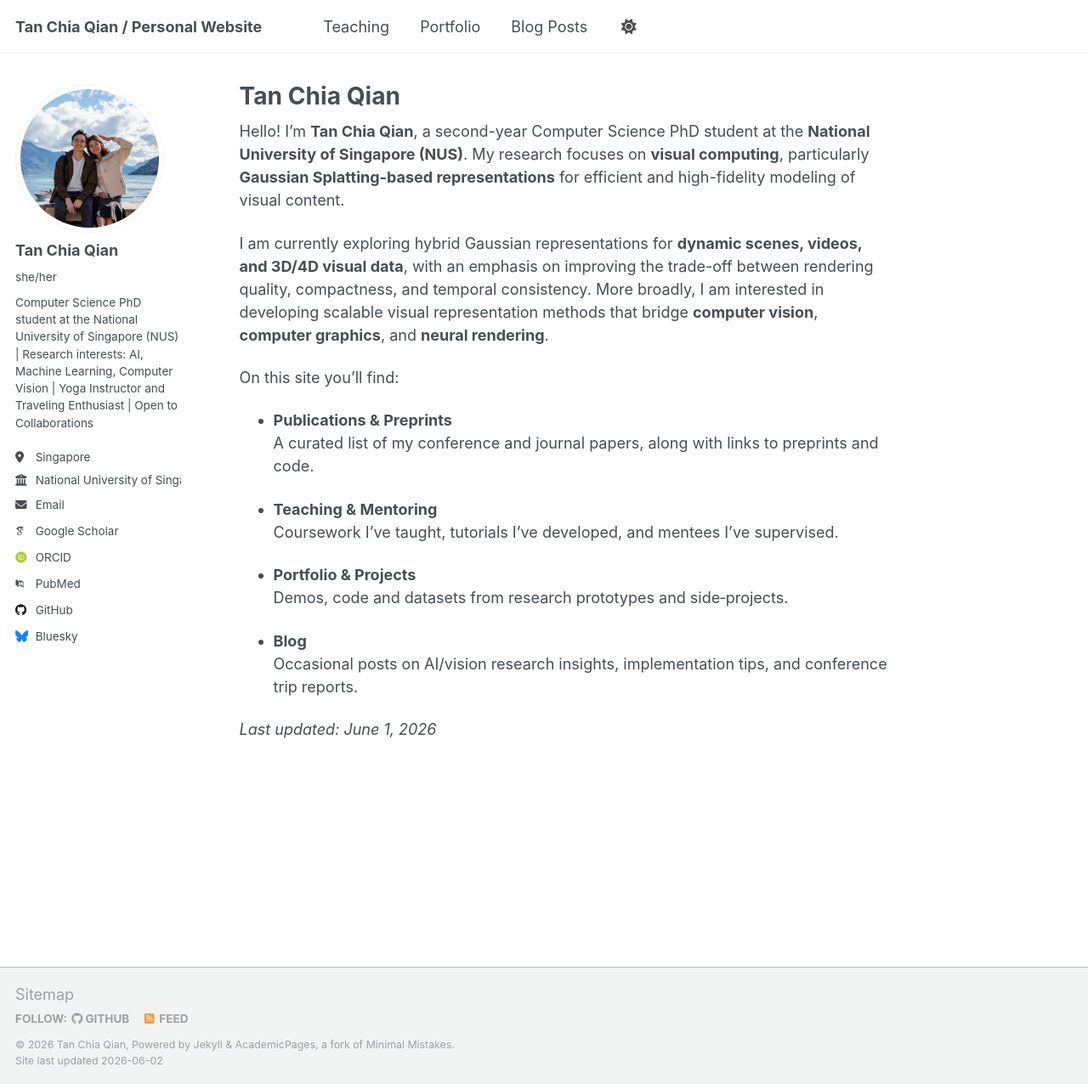
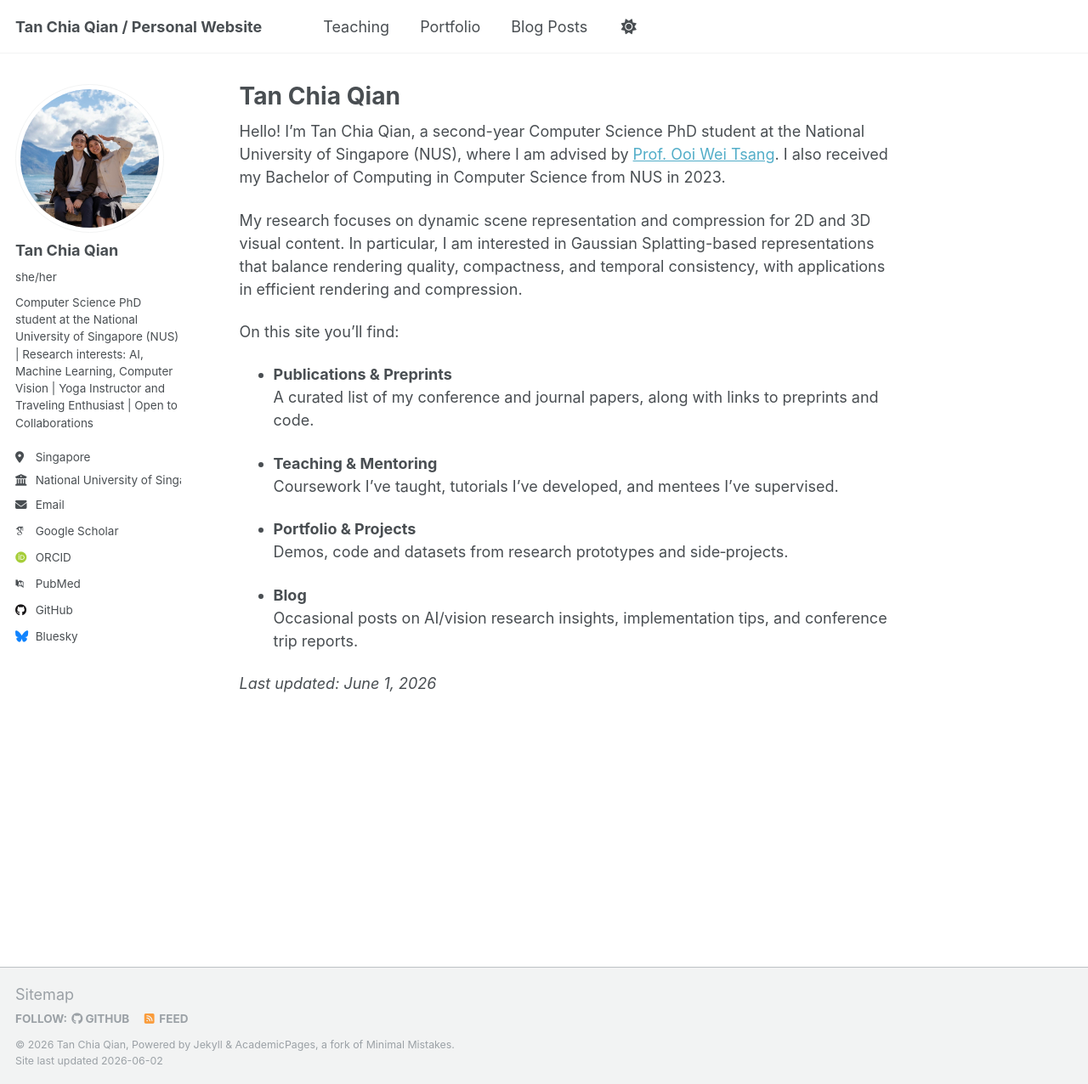
Before and after one commit to TCQian/tcqian.github.io, a Jekyll site: the page built from _pages/about.md, in a window 1280 px wide and 1276 px high. Shown: the whole window at 85% size. Built offline with Jekyll 4.4.1, drawn with Linux system fonts in a browser that asks for light colours; some web fonts are replaced.

Commit message:
Improve the introduction to better match my background
Updated personal introduction and research focus for clarity and detail.

```diff
--- a/_pages/about.md
+++ b/_pages/about.md
@@ -7,9 +7,9 @@ redirect_from:
   - /about.html
 ---
 
-Hello! I’m **Tan Chia Qian**, a second-year Computer Science PhD student at the **National University of Singapore (NUS)**. My research focuses on **visual computing**, particularly **Gaussian Splatting-based representations** for efficient and high-fidelity modeling of visual content.
+Hello! I’m Tan Chia Qian, a second-year Computer Science PhD student at the National University of Singapore (NUS), where I am advised by [Prof. Ooi Wei Tsang](https://www.comp.nus.edu.sg/cs/people/ooiwt/). I also received my Bachelor of Computing in Computer Science from NUS in 2023.
 
-I am currently exploring hybrid Gaussian representations for **dynamic scenes, videos, and 3D/4D visual data**, with an emphasis on improving the trade-off between rendering quality, compactness, and temporal consistency. More broadly, I am interested in developing scalable visual representation methods that bridge **computer vision**, **computer graphics**, and **neural rendering**.
+My research focuses on dynamic scene representation and compression for 2D and 3D visual content. In particular, I am interested in Gaussian Splatting-based representations that balance rendering quality, compactness, and temporal consistency, with applications in efficient rendering and compression.
 
 On this site you’ll find:
 
```
